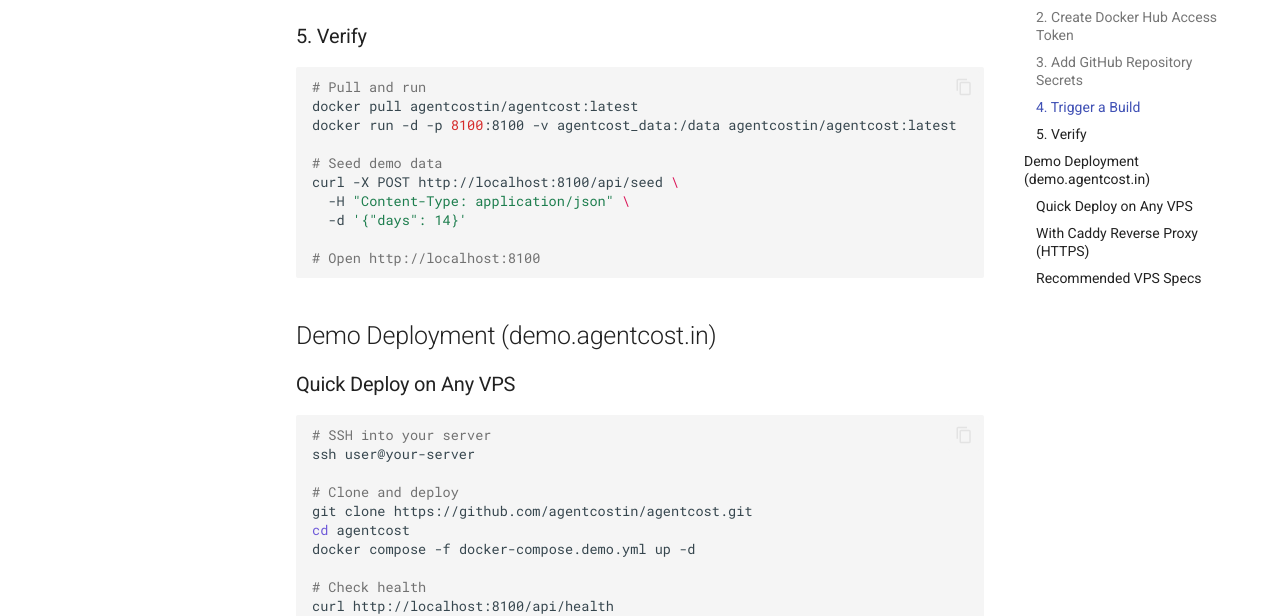
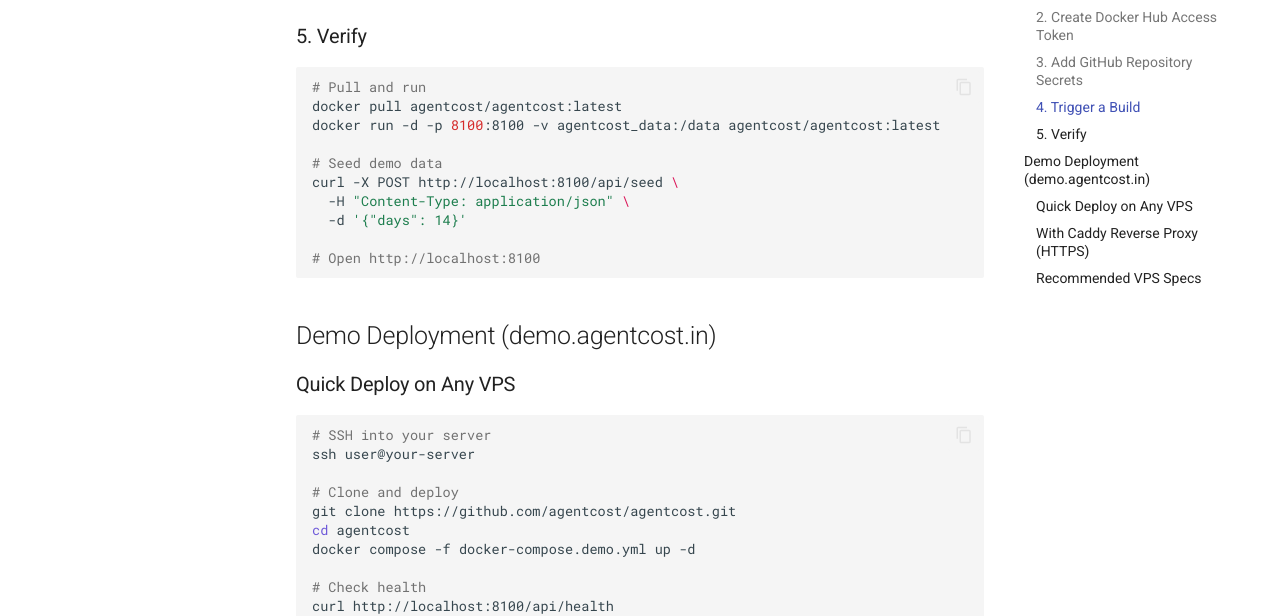
Before and after one commit to agentcostin/agentcost, an MkDocs documentation site: the page built from docs/guides/docker-hub-setup.md, in a window 1280 px wide and 900 px high, scrolled down 905 px. Shown: the part 163-779 px from the top of the window. Built offline with MkDocs 1.6.1 and Material for MkDocs 9.7.7, drawn with Linux system fonts in a browser that asks for light colours; comment, search, counter and statistics services are not loaded; some of the changed text lies outside the part shown.

Commit message:
fix: update Docker Hub namespace to agentcost/agentcost

````diff
--- a/docker-compose.demo.yml
+++ b/docker-compose.demo.yml
@@ -16,7 +16,7 @@
 
 services:
   agentcost-demo:
-    image: agentcostin/agentcost:latest
+    image: agentcost/agentcost:latest
     container_name: agentcost-demo
     environment:
       AGENTCOST_EDITION: community
@@ -49,7 +49,7 @@
 
   # Optional: auto-reseed every 6 hours to keep demo data fresh
   demo-reseeder:
-    image: agentcostin/agentcost:latest
+    image: agentcost/agentcost:latest
     container_name: agentcost-demo-reseed
     environment:
       AGENTCOST_DB: "/data/agentcost.db"
--- a/docs/guides/docker-hub-setup.md
+++ b/docs/guides/docker-hub-setup.md
@@ -5,7 +5,7 @@
 ### 1. Create Docker Hub Account & Repository
 
 1. Sign up / log in at [hub.docker.com](https://hub.docker.com)
-2. Create a repository: `agentcostin/agentcost`
+2. Create a repository: `agentcost/agentcost`
 3. Set visibility to **Public**
 
 ### 2. Create Docker Hub Access Token
@@ -35,8 +35,8 @@
 
 ```bash
 # Pull and run
-docker pull agentcostin/agentcost:latest
-docker run -d -p 8100:8100 -v agentcost_data:/data agentcostin/agentcost:latest
+docker pull agentcost/agentcost:latest
+docker run -d -p 8100:8100 -v agentcost_data:/data agentcost/agentcost:latest
 
 # Seed demo data
 curl -X POST http://localhost:8100/api/seed \
@@ -55,7 +55,7 @@
 ssh user@your-server
 
 # Clone and deploy
-git clone https://github.com/agentcostin/agentcost.git
+git clone https://github.com/agentcost/agentcost.git
 cd agentcost
 docker compose -f docker-compose.demo.yml up -d
 
````
Also changed, not shown: README.md (+6 -6 lines), 1 other file.
